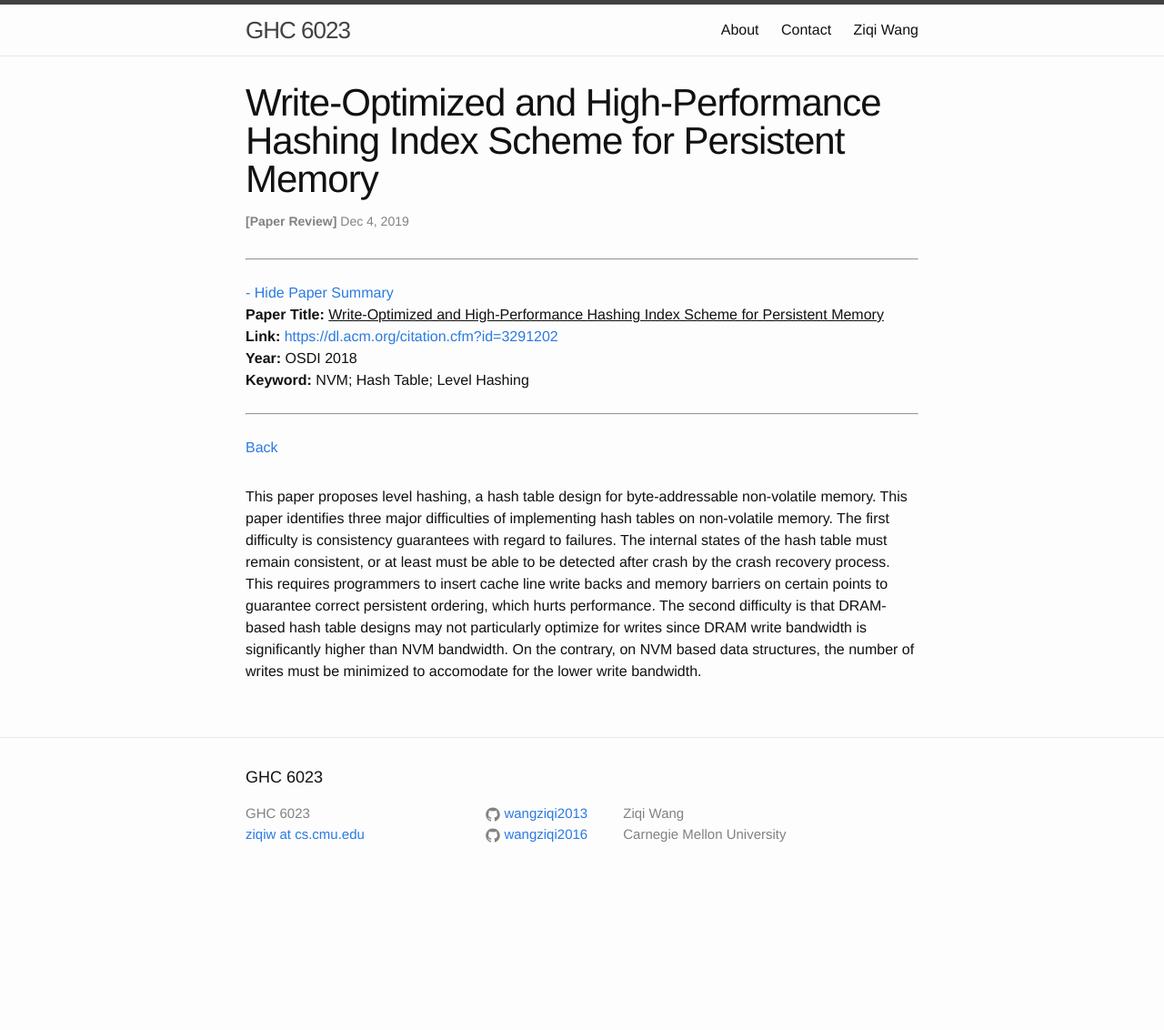
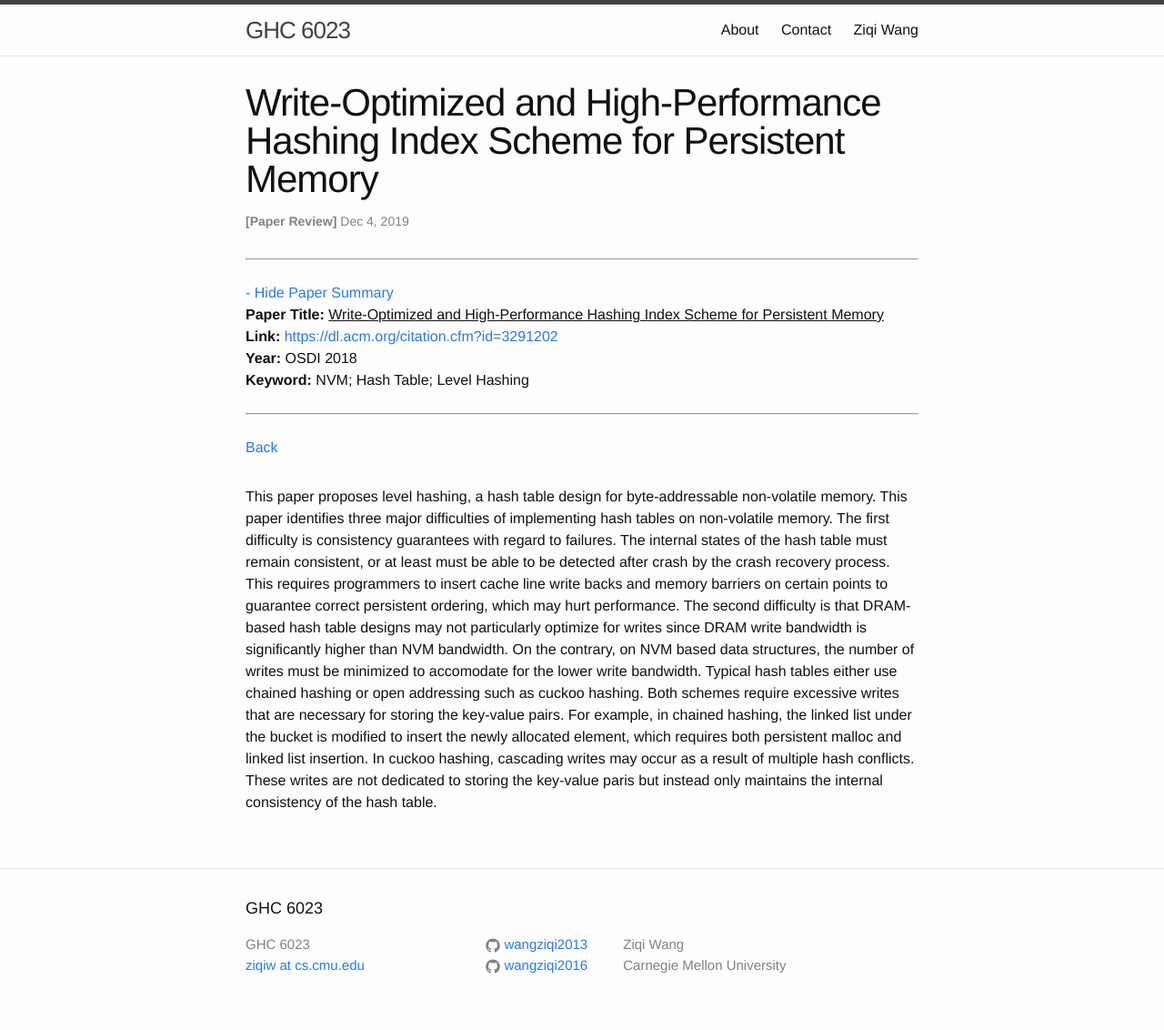
Before and after one commit to wangziqi2013/wangziqi2013.github.io, a Jekyll site: the page built from _posts/2019-12-03-level-hashing.markdown, in a window 1280 px wide. Shown: the whole page at 91% size. Built offline with Jekyll 4.4.1, drawn with Linux system fonts in a browser that asks for light colours; before the commit the page ends 988 px from its top, so only the background shows below that.

Commit message:
Finish motivation

```diff
--- a/_posts/2019-12-03-level-hashing.markdown
+++ b/_posts/2019-12-03-level-hashing.markdown
@@ -17,7 +17,11 @@ This paper proposes level hashing, a hash table design for byte-addressable non-
 major difficulties of implementing hash tables on non-volatile memory. The first difficulty is consistency guarantees with
 regard to failures. The internal states of the hash table must remain consistent, or at least must be able to be detected
 after crash by the crash recovery process. This requires programmers to insert cache line write backs and memory barriers
-on certain points to guarantee correct persistent ordering, which hurts performance. The second difficulty is that DRAM-based
+on certain points to guarantee correct persistent ordering, which may hurt performance. The second difficulty is that DRAM-based
 hash table designs may not particularly optimize for writes since DRAM write bandwidth is significantly higher than NVM
 bandwidth. On the contrary, on NVM based data structures, the number of writes must be minimized to accomodate for the lower
-write bandwidth.
+write bandwidth. Typical hash tables either use chained hashing or open addressing such as cuckoo hashing. Both schemes
+require excessive writes that are necessary for storing the key-value pairs. For example, in chained hashing, the linked
+list under the bucket is modified to insert the newly allocated element, which requires both persistent malloc and linked
+list insertion. In cuckoo hashing, cascading writes may occur as a result of multiple hash conflicts. These writes are
+not dedicated to storing the key-value paris but instead only maintains the internal consistency of the hash table.
```
